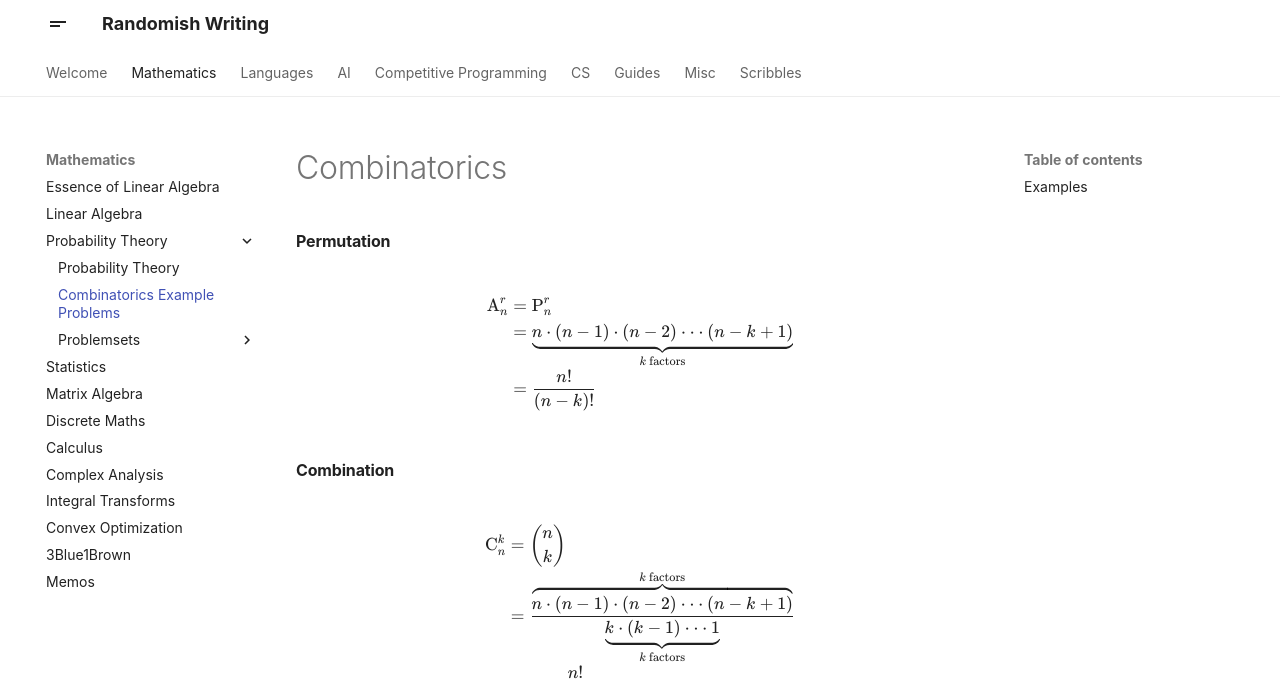
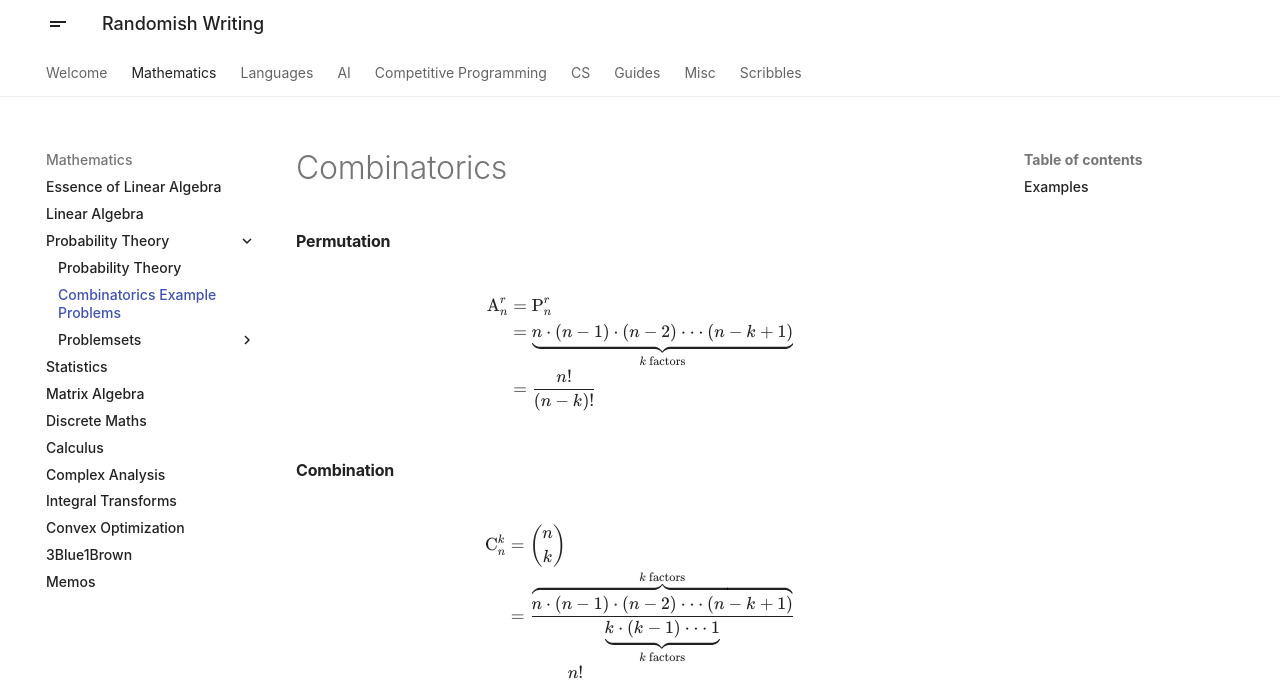
Before and after one commit to x4Cx58x54/writing, an MkDocs documentation site: the page built from docs/maths/probability-theory/combinatorics.md, in a window 1280 px wide. Shown: the top 681 px of the page. Built offline with MkDocs 1.6.1 and Material for MkDocs 9.7.7, drawn with Linux system fonts in a browser that asks for light colours.

Commit message:
adjust style

```diff
--- a/docs/_static/css/extra.css
+++ b/docs/_static/css/extra.css
@@ -18,7 +18,7 @@
 }
 
 .katex-display {
-  margin: 0;
+  margin: 0 !important;
 }
 
 /* Align all images at the center */
@@ -47,3 +47,7 @@
 a.md-nav__link {
   justify-content: inherit;
 }
+
+.md-ellipsis {
+  font-weight: 500 !important;
+}
```
